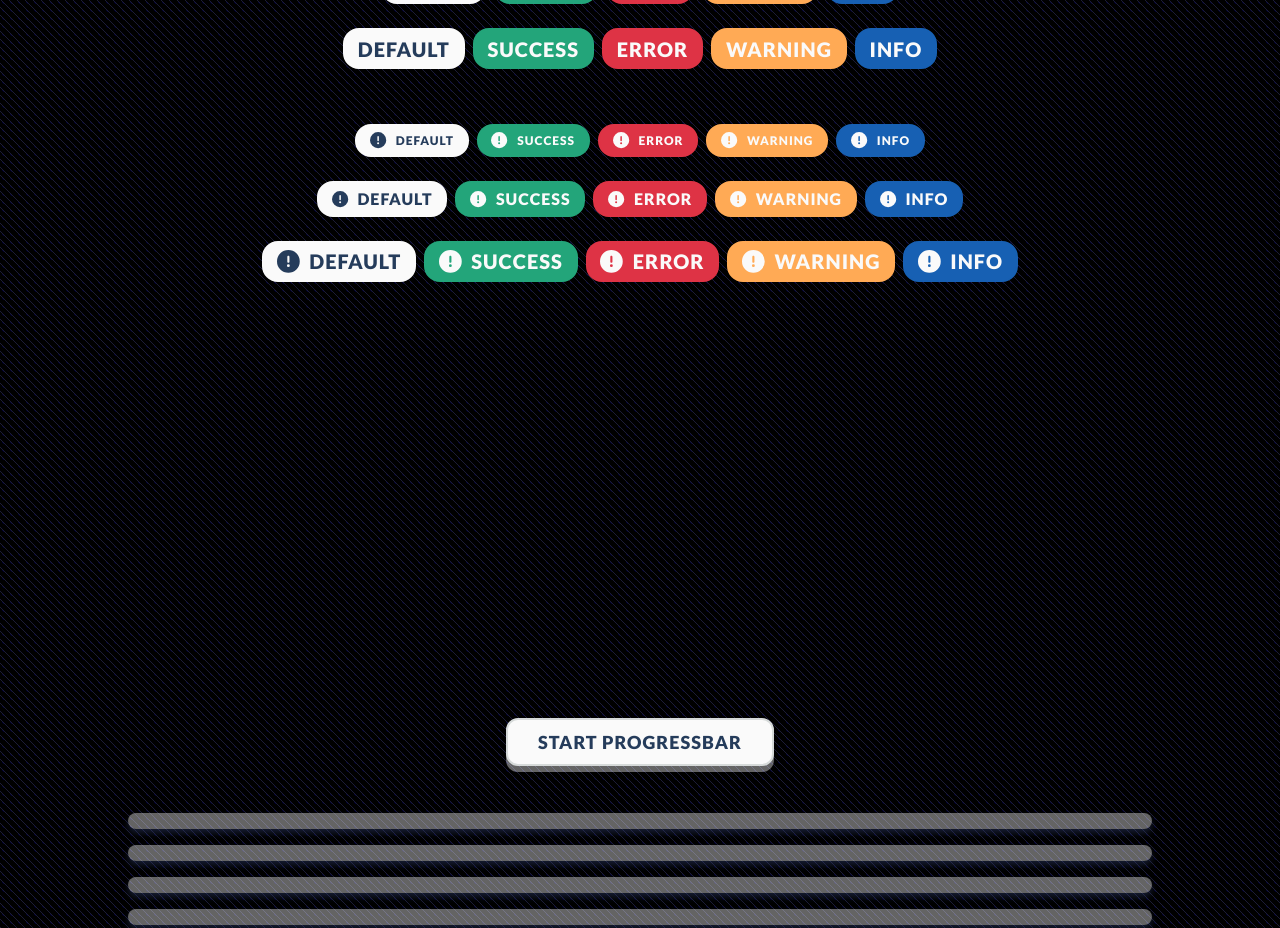
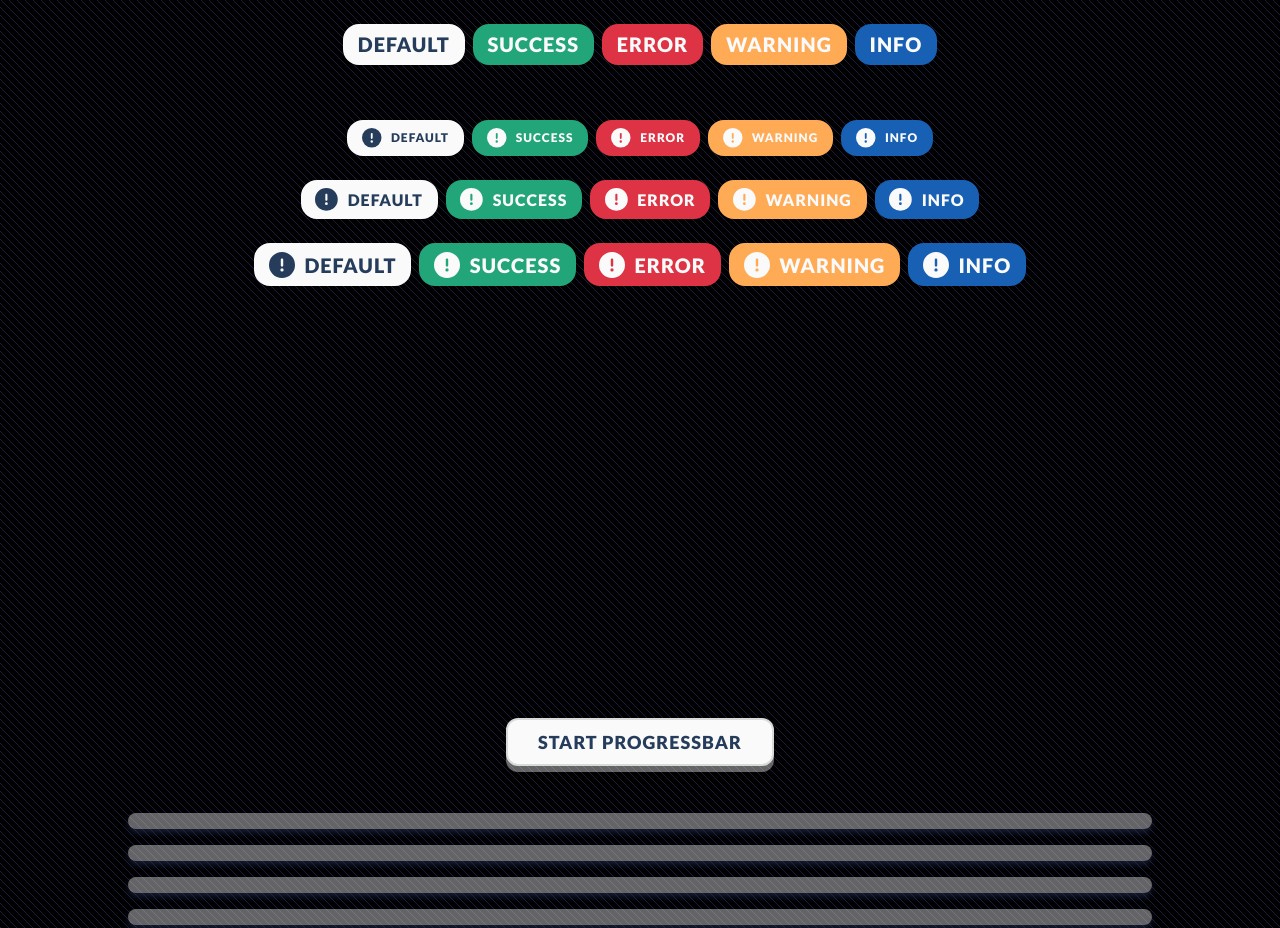
Before and after one commit to GuillaumeBarreau/component-library, a React (Create React App) app: page / in a window 1280 px wide. Shown: the part 2840-3768 px from the top of the page. Built offline with nearby package versions, Linux system fonts and the light colour scheme.

Commit message:
🏷️ update&fix icon Component types

```diff
--- a/src/components/Atoms/badge/badge.tsx
+++ b/src/components/Atoms/badge/badge.tsx
@@ -25,7 +25,7 @@ export const Badge: React.FC<ComponentBadgeProps> = (props) => {
   );
 
   const iconNameSize =
-    size === "xsmall" ? "2xs" : size === "small" ? "2xs" : "sm";
+    size === "xsmall" ? "xs" : size === "small" ? "sm" : "1x";
 
   const iconNode: JSX.Element | null =
     iconName && iconNameSize ? (
--- a/src/components/Atoms/icon/icon.d.tsx
+++ b/src/components/Atoms/icon/icon.d.tsx
@@ -2,6 +2,6 @@ import { SizeProp } from "@fortawesome/fontawesome-svg-core";
 import { TiconName } from "components/_settings/globalTypes/Types.d";
 
 export interface ComponentIconProps {
-  size?: SizeProp | "2xs";
+  size?: SizeProp;
   iconName: TiconName;
 }
```
Also changed, not shown: 1 other file (tests, documents, lock files or other folders).
